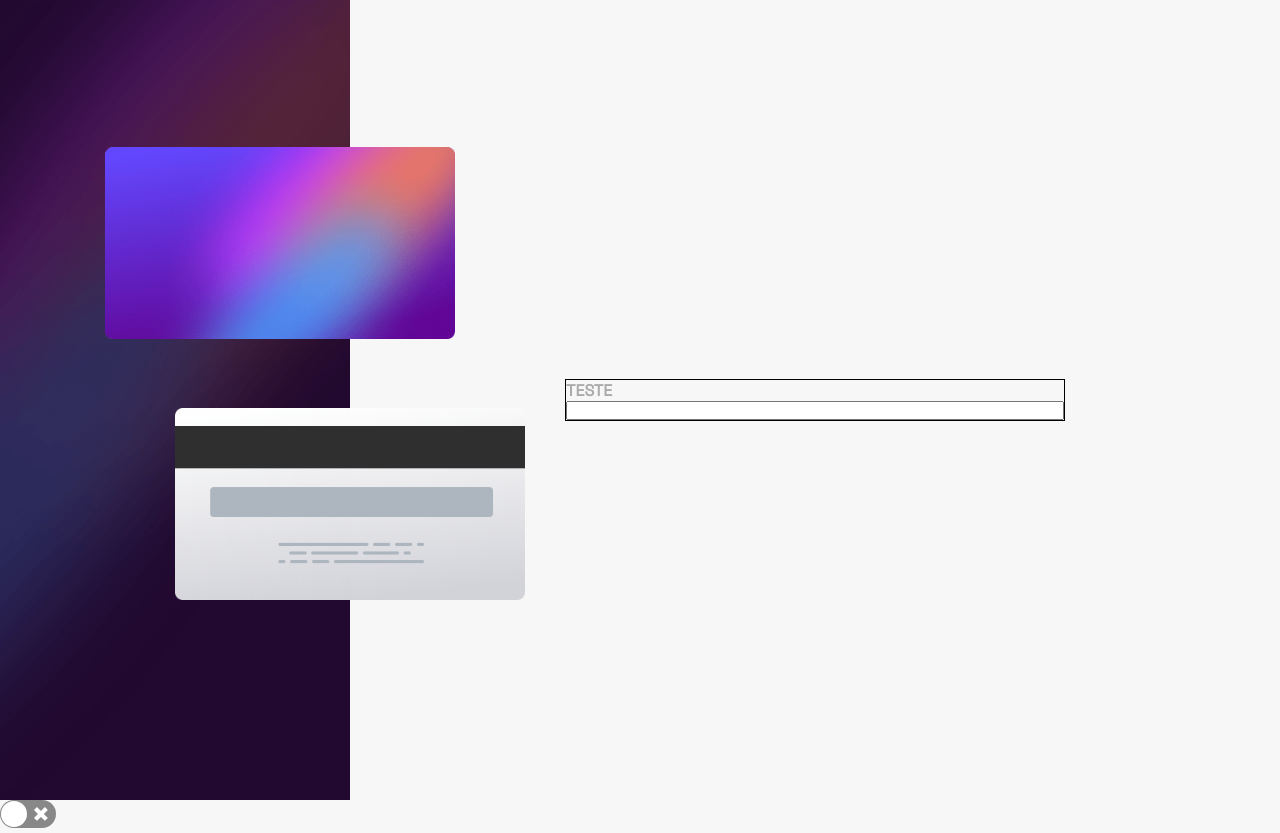
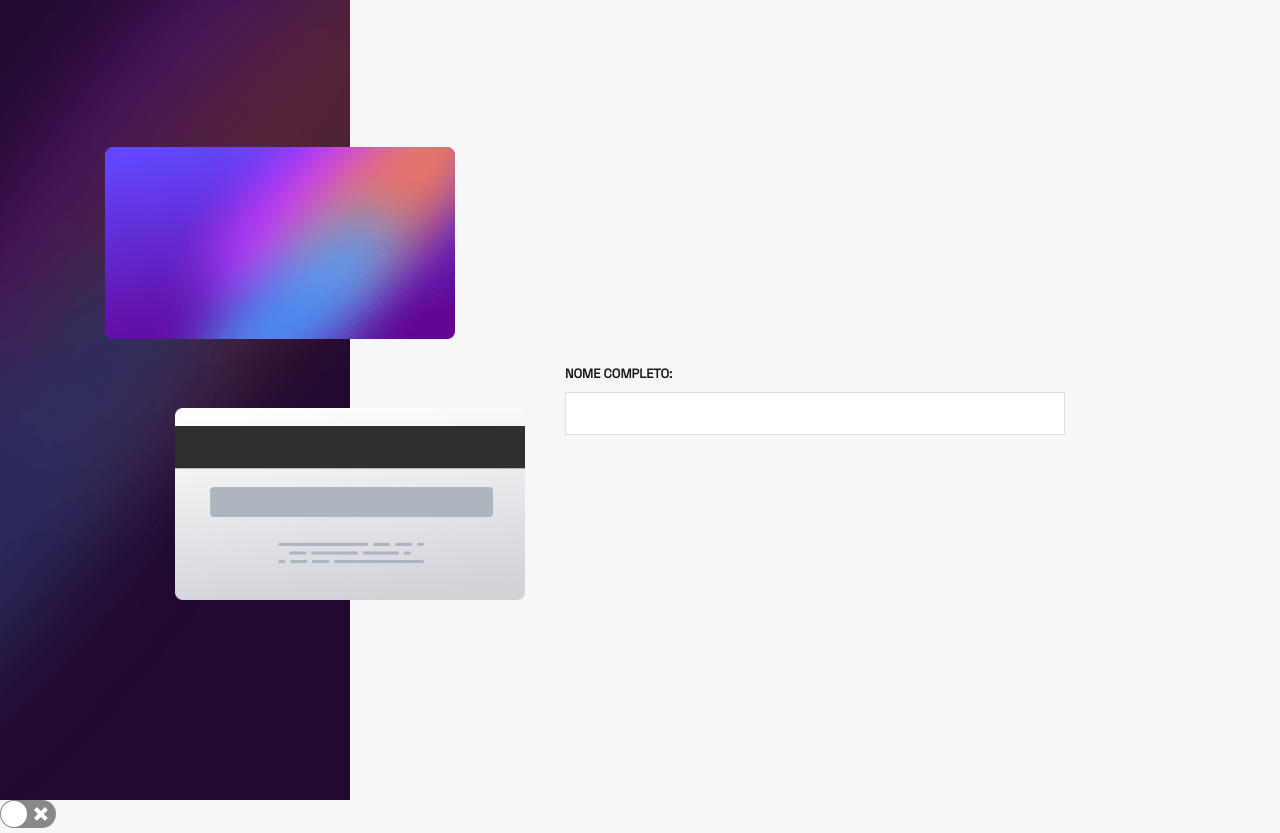
Before and after one commit to alvesxdani/interactive-card, a React (Vite) app: page / in a window 1280 px wide. Built offline with nearby package versions, Linux system fonts and the light colour scheme.

Commit message:
Fix text color for dark theme

```diff
--- a/src/components/BoxForms/style.ts
+++ b/src/components/BoxForms/style.ts
@@ -2,13 +2,6 @@ import styled from "styled-components";
 
 export const FormsContent = styled.div`
   width: 500px;
-  border: 1px solid #000;
-
-  label {
-    font-weight: 600;
-    font-size: 1rem;
-    text-transform: uppercase;
-  }
 
 .row {
   display: flex;
--- a/src/components/Input/style.ts
+++ b/src/components/Input/style.ts
@@ -1,4 +1,10 @@
 import styled from "styled-components";
 
 export const Input = styled.input`
+  border: 1px solid ${props => props.theme.colors.lightGrey};
+  padding: 0.8rem;
+  &:focus, &:hover {
+    outline: none;
+    border: 1px solid ${props => props.theme.colors.lightGrey};
+  }
 `
--- /dev/null
+++ b/src/components/Label/index.tsx
@@ -0,0 +1,14 @@
+import { Label } from "./style"
+
+
+type Props = {
+  children: string
+}
+
+export const StyledLabel = ({ children }: Props) => {
+  return(
+    <Label>
+      {children}
+    </Label>
+  )
+}
--- /dev/null
+++ b/src/components/Label/style.ts
@@ -0,0 +1,10 @@
+import styled, { ThemeContext, ThemeProvider } from "styled-components";
+import { combineTheme } from "../../theme";
+
+export const Label = styled.label`
+  color: ${props => props.theme.colors.colorText};
+  font-weight: bold;
+  font-size: 0.8rem;
+  text-transform: uppercase;
+  margin-bottom: 10px;
+`
--- a/src/pages/Home/index.tsx
+++ b/src/pages/Home/index.tsx
@@ -2,6 +2,7 @@ import { ContainerCards, ContainerForm, ContainerPage } from "./style";
 import { Cards } from "../../components/Cards";
 import { BoxForm } from "../../components/BoxForms";
 import { StyledInput } from "../../components/Input";
+import { StyledLabel } from "../../components/Label";
 
 export function Home() {
   return (
@@ -13,7 +14,7 @@ export function Home() {
       <ContainerForm>
         <BoxForm>
           <div className="row">
-            <label>Teste</label>
+            <StyledLabel>Nome completo:</StyledLabel>
             <StyledInput />
           </div>
 
--- a/src/styled.d.ts
+++ b/src/styled.d.ts
@@ -7,6 +7,7 @@ declare module "styled-components" {
       primaryColor: string;
       white: tring;
       darkVioletGrey: string;
+      lightGrey: string;
       colorBG: string;
       colorText: string;
     };
@@ -18,6 +19,7 @@ declare module "styled-components" {
       primaryColor: string;
       white: tring;
       darkVioletGrey: string;
+      lightGrey: string;
       colorBG: string;
       colorText: string;
     };
--- a/src/theme/dark.ts
+++ b/src/theme/dark.ts
@@ -4,7 +4,8 @@ export default {
   colors: {
     primaryColor: "hsl(278, 68%, 11%)",
     white: "hsl(0, 0%, 100%)",
-    darkVioletGrey: "hsl(270, 3%, 87%)",
+    darkVioletGrey: "hsl(279, 6%, 55%)",
+    lightGrey: 'hsl(270, 3%, 87%)',
     colorBG: "#1d1d1d",
     colorText: "#fff",
   },
--- a/src/theme/light.ts
+++ b/src/theme/light.ts
@@ -4,8 +4,9 @@ export default {
   colors: {
     primaryColor: "hsl(278, 68%, 11%)",
     white: "hsl(0, 0%, 100%)",
-    darkVioletGrey: "hsl(270, 3%, 87%)",
+    darkVioletGrey: "hsl(279, 6%, 55%)",
+    lightGrey: 'hsl(270, 3%, 87%)',
     colorBG: "#f7f7f7",
-    colorText: "#aaa",
+    colorText: "#191919",
   },
 };
```
